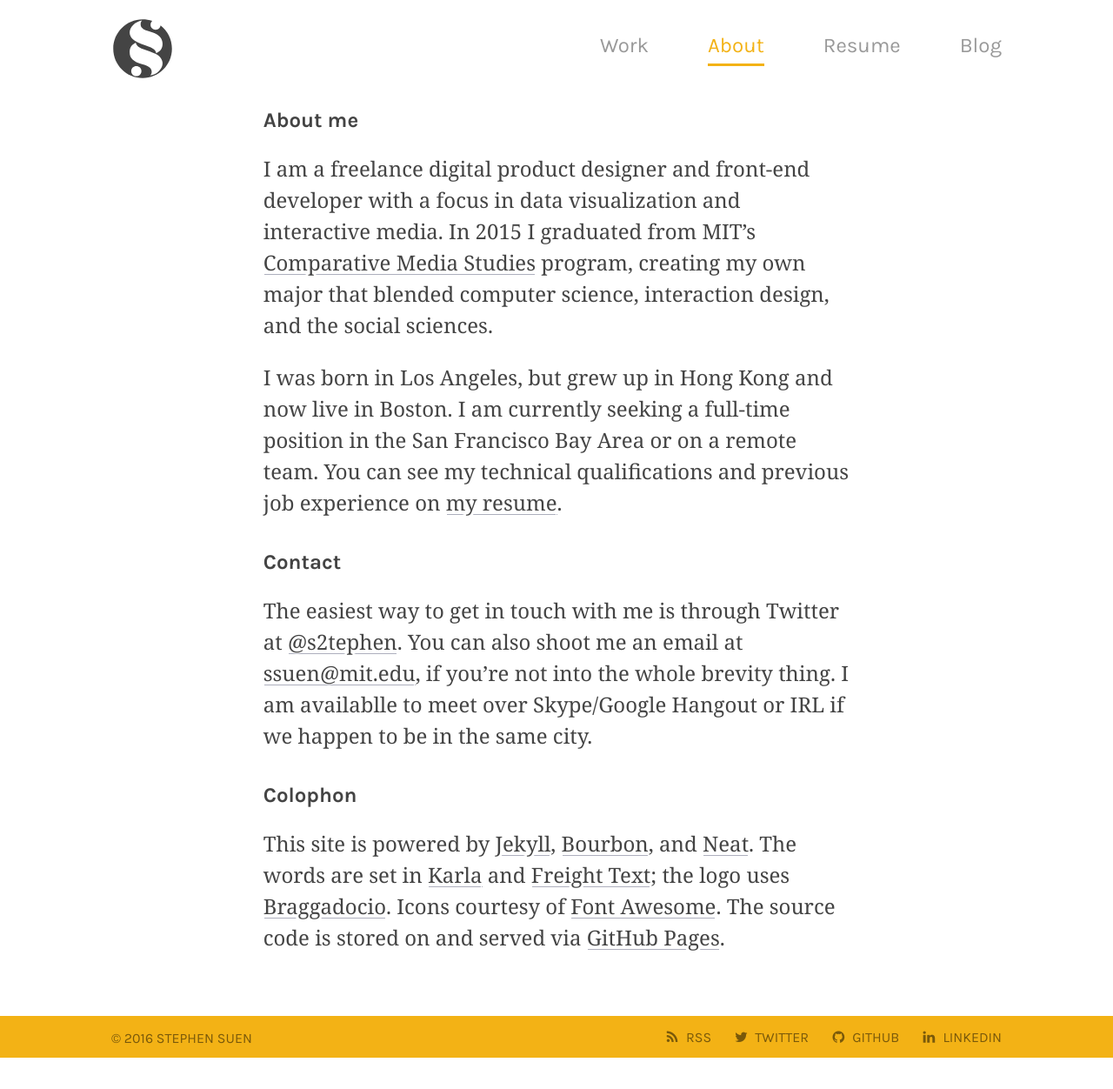
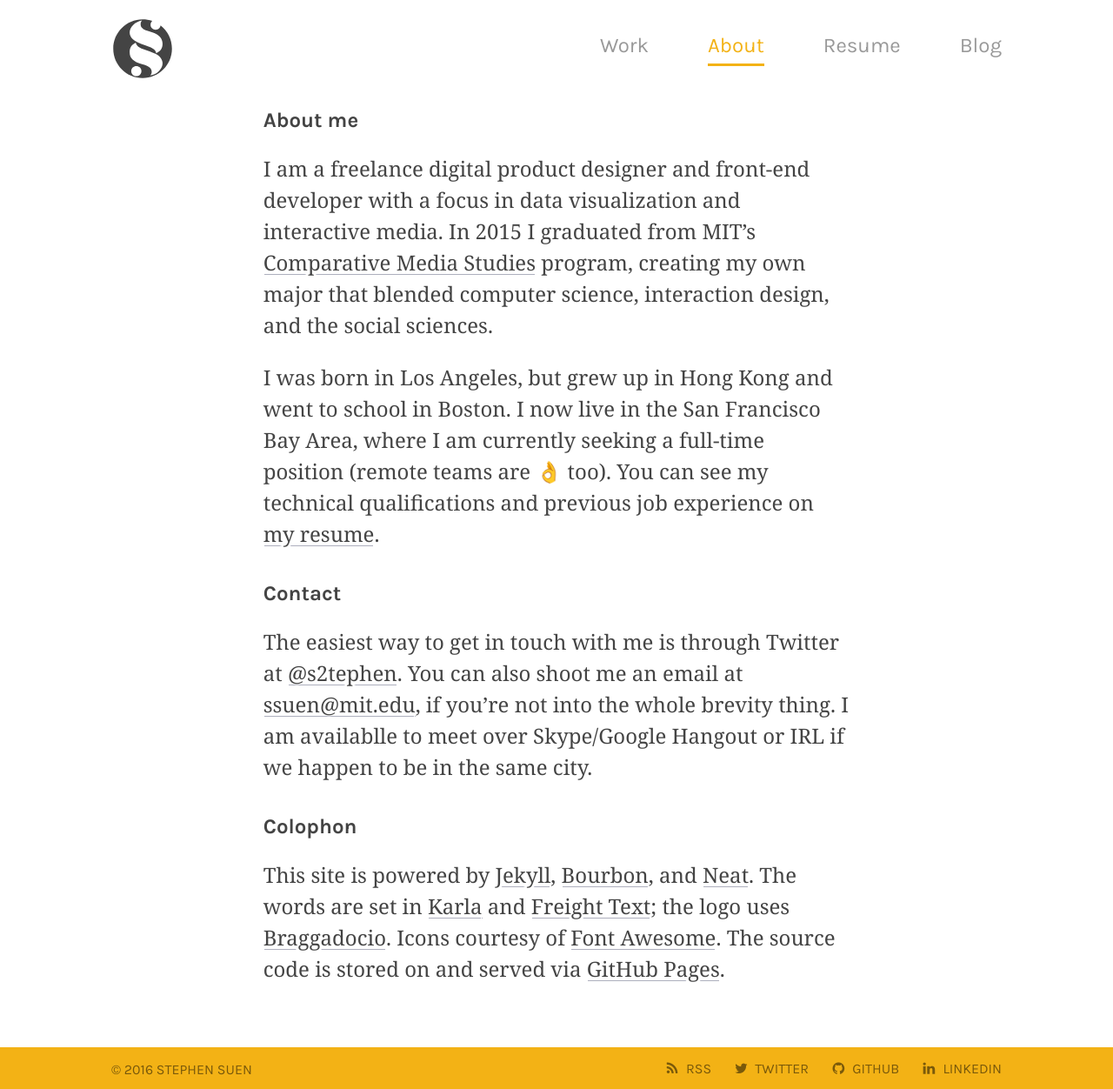
Before and after one commit to s2tephen/s2tephen.github.io, a Jekyll site: the page built from about.md, in a window 1280 px wide. Shown: the whole page at 87% size. Built offline with Jekyll 4.4.1, drawn with Linux system fonts in a browser that asks for light colours; before the commit the page ends 1216 px from its top, so only the background shows below that.

Commit message:
Updated about.md.

```diff
--- a/about.md
+++ b/about.md
@@ -9,7 +9,7 @@ categories: about
 
 I am a freelance digital product designer and front-end developer with a focus in data visualization and interactive media. In 2015 I graduated from MIT's [Comparative Media Studies](//cms.mit.edu) program, creating my own major that blended computer science, interaction design, and the social sciences.
 
-I was born in Los Angeles, but grew up in Hong Kong and now live in Boston. I am currently seeking a full-time position in the San Francisco Bay Area or on a remote team. You can see my technical qualifications and previous job experience on [my resume](/resume/).
+I was born in Los Angeles, but grew up in Hong Kong and went to school in Boston. I now live in the San Francisco Bay Area, where I am currently seeking a full-time position (remote teams are 👌 too). You can see my technical qualifications and previous job experience on [my resume](/resume/).
 
 ## Contact
 
```
